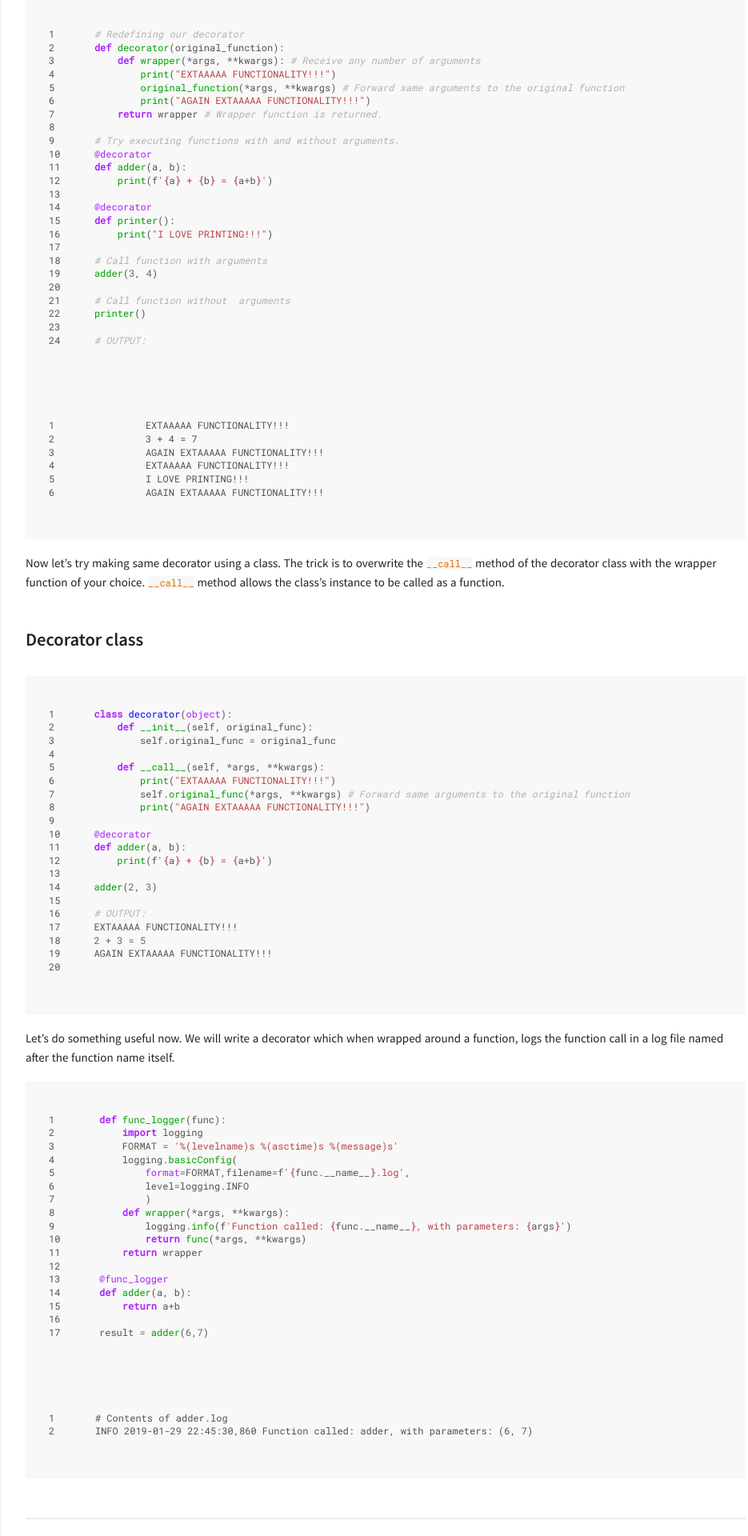
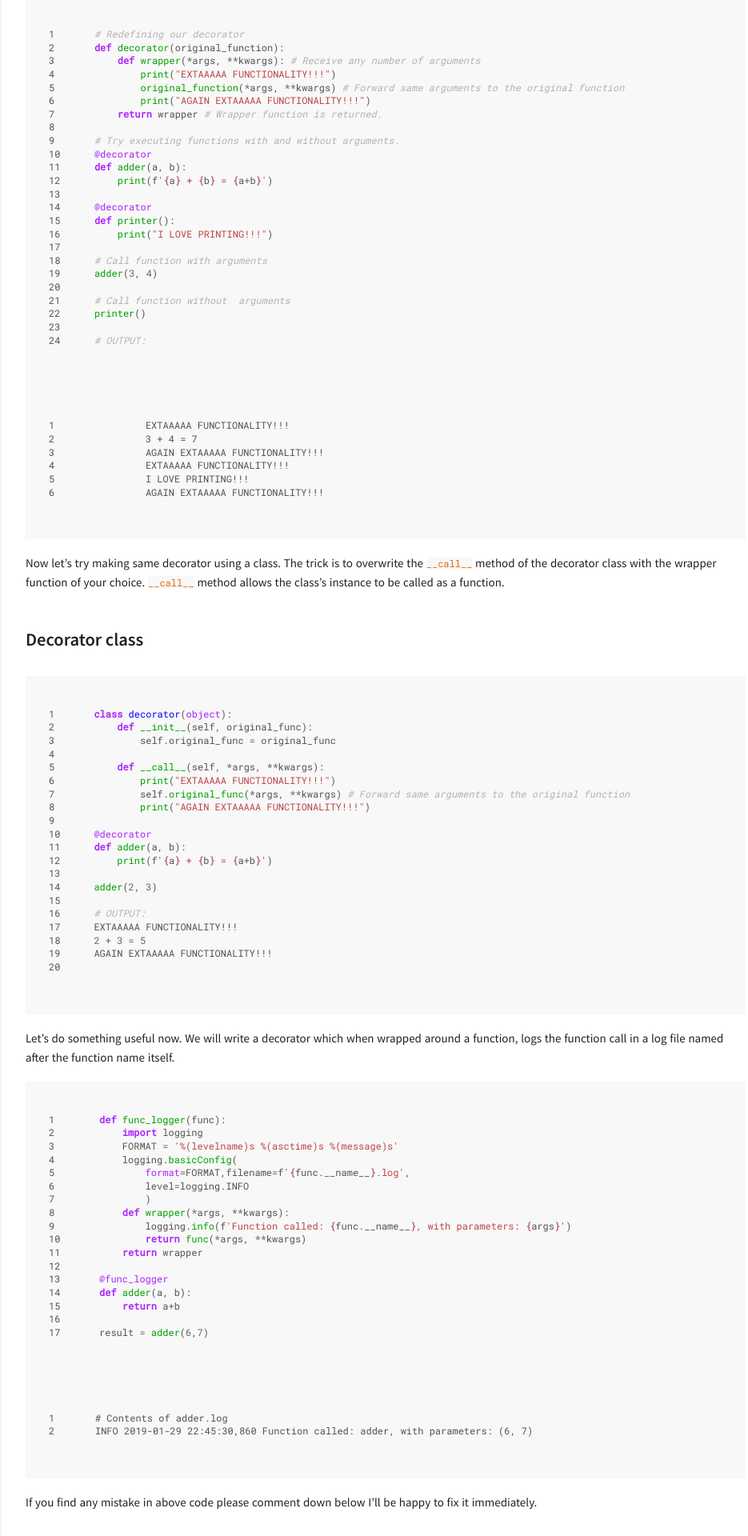
Before and after one commit to palash247/palash247.github.io, a Jekyll site: the page built from _posts/2019-01-29-decorators-in-python.md, in a window 1280 px wide. Shown: the part 3080-5000 px from the top of the page at 80% size, without its empty margins (318-1253 px from the left). Built offline with Jekyll 4.4.1, drawn with Linux system fonts in a browser that asks for light colours; comment, search, counter and statistics services are not loaded.

Commit message:
final touch

```diff
--- a/_posts/2019-01-29-decorators-in-python.md
+++ b/_posts/2019-01-29-decorators-in-python.md
@@ -222,3 +222,5 @@ result = adder(6,7)
 # Contents of adder.log
 INFO 2019-01-29 22:45:30,860 Function called: adder, with parameters: (6, 7)
 ~~~
+
+If you find any mistake in above code please comment down below I'll be happy to fix it immediately.
```
